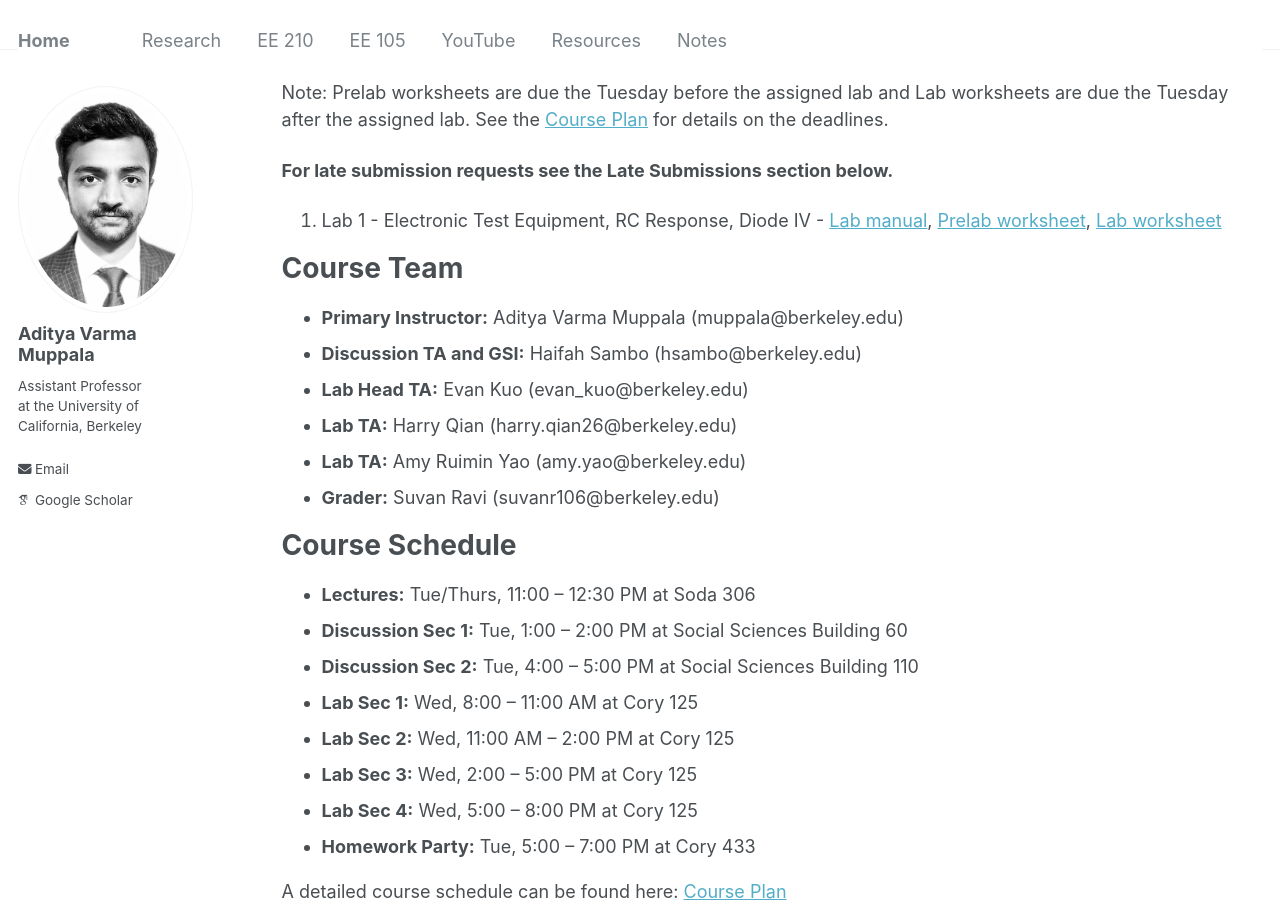
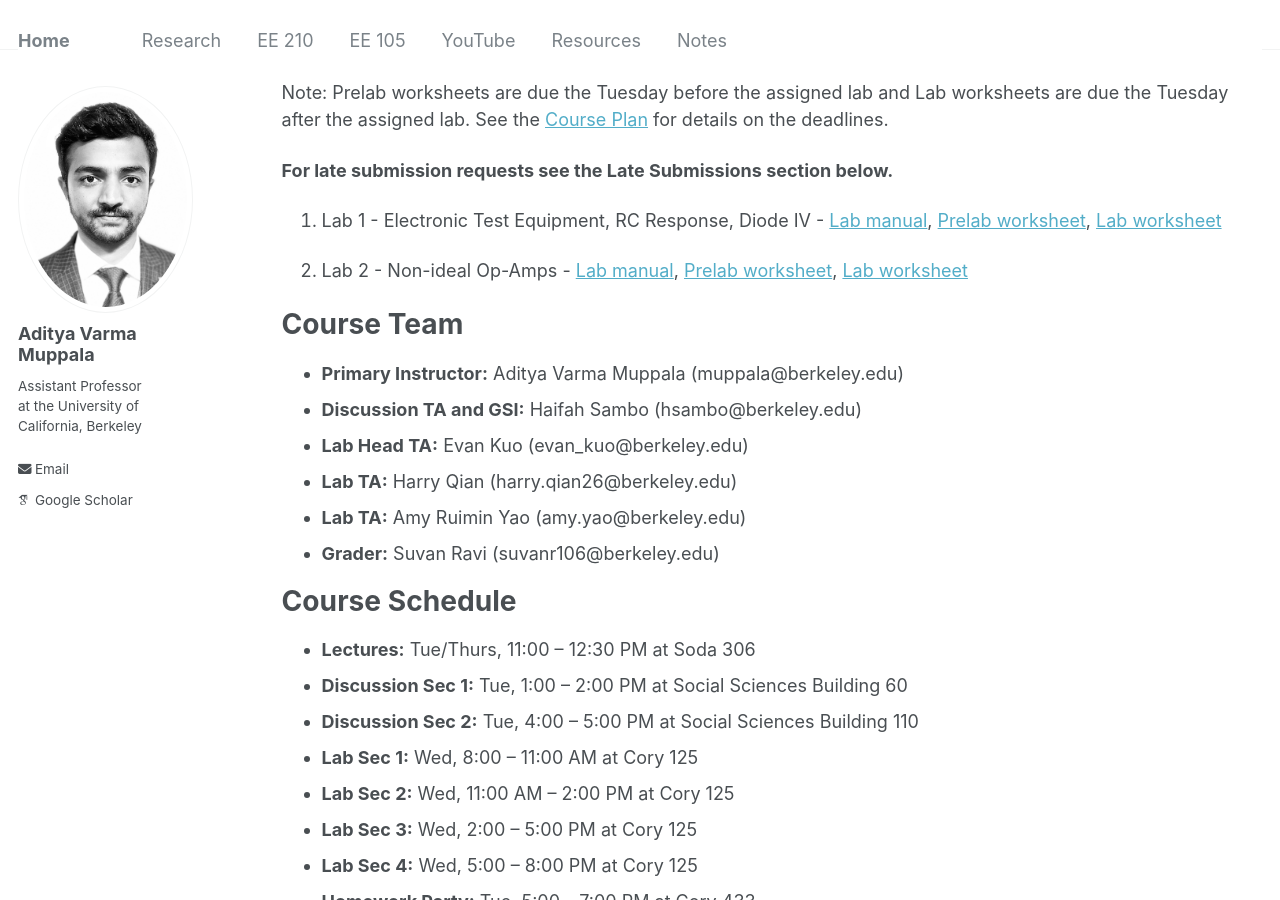
Before and after one commit to AdityaMuppala/adityamuppala.github.io, a Jekyll site: the page built from _pages/teaching105.md, in a window 1280 px wide and 900 px high, scrolled down 566 px. Built offline with Jekyll 4.4.1, drawn with Linux system fonts in a browser that asks for light colours; some web fonts are replaced; part of the change alters nothing that is shown.

Commit message:
Update teaching105.md

```diff
--- a/_pages/teaching105.md
+++ b/_pages/teaching105.md
@@ -18,7 +18,7 @@ Will be posted to YouTube into the [EE 105 Spring 2026 Playlist](https://www.you
 **For late submission requests see the Late Submissions section below.**
 
 1. HW 1 - Circuit Fundamentals - [file](https://adityamuppala.github.io/assets/EE_105/HW/EE105_HW1.pdf)
-1. HW 2 - Laplace Transforms and LTI Circuits - [file](https://adityamuppala.github.io/assets/EE_105/HW/EE105_HW1.pdf)
+1. HW 2 - Laplace Transforms and LTI Circuits - [file](https://adityamuppala.github.io/assets/EE_105/HW/EE105_HW2.pdf)
 
 # Labs
 Note: Prelab worksheets are due the Tuesday before the assigned lab and Lab worksheets are due the Tuesday after the assigned lab.
@@ -27,6 +27,8 @@ See the [Course Plan](https://docs.google.com/spreadsheets/d/1bhgJt2vBqf57tbEGMa
 **For late submission requests see the Late Submissions section below.**
 
 1. Lab 1 - Electronic Test Equipment, RC Response, Diode IV - [Lab manual](https://adityamuppala.github.io/assets/EE_105/Labs/EE105_Lab1_Manual_Updated.pdf), [Prelab worksheet](https://adityamuppala.github.io/assets/EE_105/Labs/EE105_PreLab1_WS.pdf), [Lab worksheet](https://adityamuppala.github.io/assets/EE_105/Labs/EE105_Lab1_WS.pdf)
+
+2. Lab 2 - Non-ideal Op-Amps - [Lab manual](https://adityamuppala.github.io/assets/EE_105/Labs/lab2_manual.pdf), [Prelab worksheet](https://adityamuppala.github.io/assets/EE_105/Labs/lab2_prelab_WS.pdf), [Lab worksheet](https://adityamuppala.github.io/assets/EE_105/Labs/lab2_WS.pdf)
 
 # Course Team
 - **Primary Instructor:** Aditya Varma Muppala (muppala@berkeley.edu)
```
